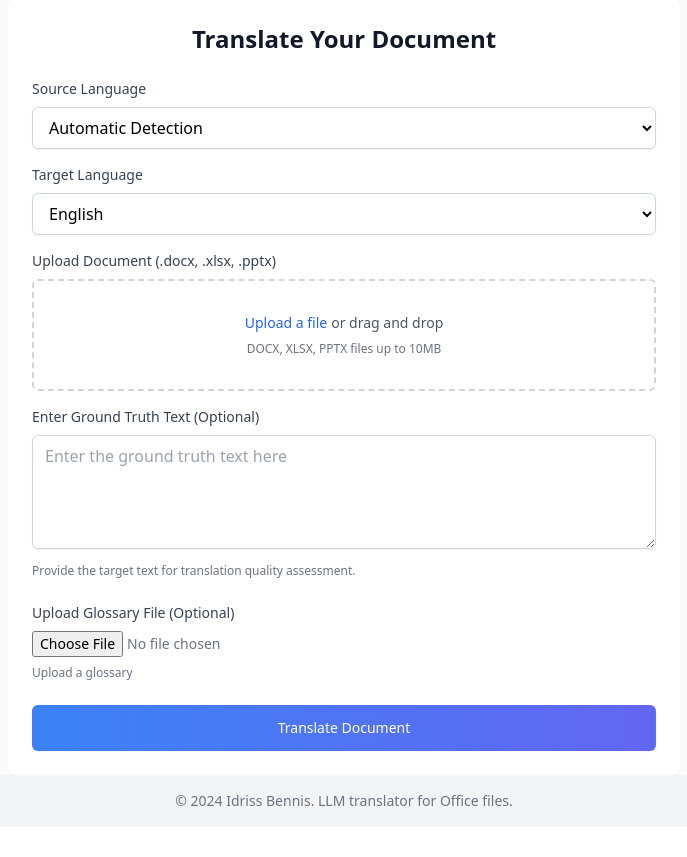
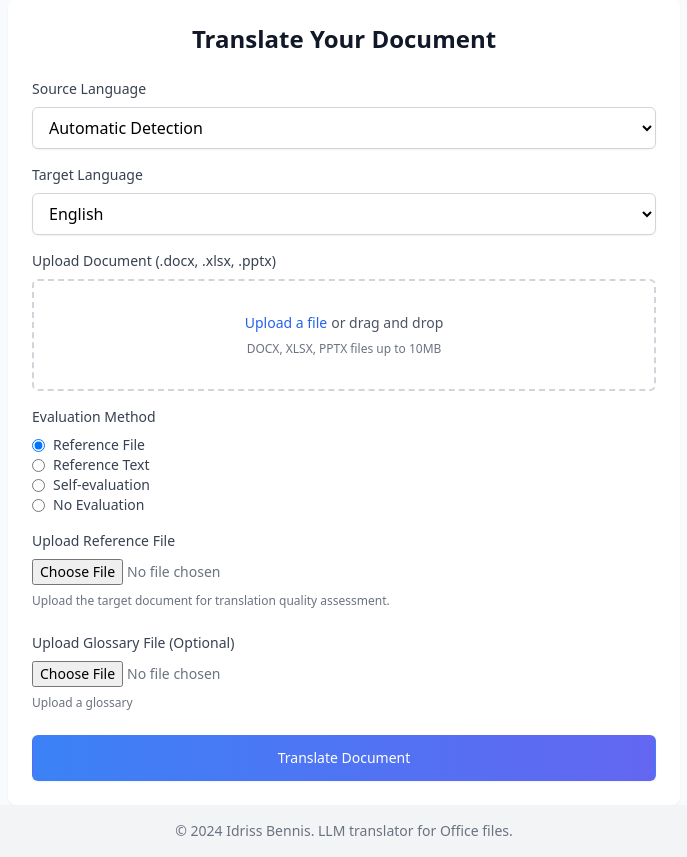
Before and after one commit to Idrissben/AI-Document-Translator, a Django app: page /upload/ in a window 1280 px wide. Shown: the part 101-958 px from the top of the page, without its empty margins (296-983 px from the left). Before the commit the page ends 907 px from the top, so only its background shows below. Run offline with Django 5.2, Linux system fonts and the light colour scheme.

Commit message:
Adding multiple evaluation options

```diff
--- a/translating_app/settings.py
+++ b/translating_app/settings.py
@@ -27,7 +27,7 @@ SECRET_KEY = "django-insecure--4y5j28!^_s(qgygs23e^t8j^k19w5s!r$gu!=pb1@pdhlk%sv
 DEBUG = True
 
 ALLOWED_HOSTS: list[str] = [
-    "localhost",
+    "127.0.0.1",
     "www.llmtranslate.org",
     "llmtranslate.org",
     "aitranslator-127d6b3bff17.herokuapp.com",
@@ -36,7 +36,8 @@ ALLOWED_HOSTS: list[str] = [
 CSRF_TRUSTED_ORIGINS = [
     "https://www.llmtranslate.org",
     "https://llmtranslate.org",
-    "https://aitranslator-127d6b3bff17.herokuapp.com",]
+    "https://aitranslator-127d6b3bff17.herokuapp.com",
+]
 
 # Application definition
 
--- a/translating_app/templates/translating_app/upload.html
+++ b/translating_app/templates/translating_app/upload.html
@@ -102,32 +102,64 @@
                             </div>
                         </div>
 
-                        <!--  Ground Truth in the form of a file
+                        <!-- Evaluation Method Section -->
                         <div class="space-y-2">
                             <label class="block text-sm font-medium text-gray-700">
-                                Upload Ground Truth File (Optional)
+                                Evaluation Method
+                            </label>
+                            <div class="mt-1">
+                                <div class="flex items-center">
+                                    <input type="radio" name="evaluation_method" value="reference_file" id="evaluation_reference_file" class="form-radio" checked>
+                                    <label for="evaluation_reference_file" class="ml-2 block text-sm text-gray-700">
+                                        Reference File
+                                    </label>
+                                </div>
+                                <div class="flex items-center">
+                                    <input type="radio" name="evaluation_method" value="reference_text" id="evaluation_reference_text" class="form-radio">
+                                    <label for="evaluation_reference_text" class="ml-2 block text-sm text-gray-700">
+                                        Reference Text
+                                    </label>
+                                </div>
+                                <div class="flex items-center">
+                                    <input type="radio" name="evaluation_method" value="self_evaluation" id="evaluation_self_evaluation" class="form-radio">
+                                    <label for="evaluation_self_evaluation" class="ml-2 block text-sm text-gray-700">
+                                        Self-evaluation
+                                    </label>
+                                </div>
+                                <div class="flex items-center">
+                                    <input type="radio" name="evaluation_method" value="no_evaluation" id="evaluation_no_evaluation" class="form-radio">
+                                    <label for="evaluation_no_evaluation" class="ml-2 block text-sm text-gray-700">
+                                        No Evaluation
+                                    </label>
+                                </div>
+                            </div>
+                        </div>
+
+                        <!-- Reference File Upload Section -->
+                        <div class="space-y-2" id="referenceFileSection">
+                            <label class="block text-sm font-medium text-gray-700">
+                                Upload Reference File
                             </label>
                             <div class="mt-1 flex items-center">
-                                <input type="file" name="ground_truth" accept=".docx, .xlsx, .pptx" class="w-full text-sm text-gray-500">
+                                <input type="file" name="reference_file" accept=".docx, .xlsx, .pptx" class="w-full text-sm text-gray-500">
                             </div>
                             <p class="mt-2 text-xs text-gray-500">
                                 Upload the target document for translation quality assessment.
                             </p>
-                        </div> -->
+                        </div>
 
-                        <!-- Ground Truth Input Section in the form of a string-->
-                        <div class="space-y-2">
+                        <!-- Reference Text Input Section -->
+                        <div class="space-y-2 hidden" id="referenceTextSection">
                             <label class="block text-sm font-medium text-gray-700">
-                                Enter Ground Truth Text (Optional)
+                                Enter Reference Text
                             </label>
                             <div class="mt-1">
-                                <textarea name="ground_truth_text" rows="4" class="w-full rounded-md border border-gray-300 py-2 px-3 shadow-sm focus:border-blue-500 focus:outline-none focus:ring-1 focus:ring-blue-500" placeholder="Enter the ground truth text here"></textarea>
+                                <textarea name="reference_text" rows="4" class="w-full rounded-md border border-gray-300 py-2 px-3 shadow-sm focus:border-blue-500 focus:outline-none focus:ring-1 focus:ring-blue-500" placeholder="Enter the reference text here"></textarea>
                             </div>
                             <p class="mt-2 text-xs text-gray-500">
                                 Provide the target text for translation quality assessment.
                             </p>
                         </div>
-
 
                         <!-- File Selected Alert (hidden by default) -->
                         <div id="fileAlert" class="hidden bg-green-50 border border-green-200 rounded-md p-4">
@@ -142,7 +174,7 @@
                         </div>
                     </div>
 
-                    <!-- Glossary Truth Upload Section -->
+                    <!-- Glossary Upload Section -->
                     <div class="space-y-2">
                         <label class="block text-sm font-medium text-gray-700">
                             Upload Glossary File (Optional)
@@ -221,6 +253,34 @@
             document.getElementById('loadingIcon').classList.remove('hidden');
             document.getElementById('buttonText').textContent = 'Translating...';
         });
+
+        // Evaluation method handling
+        const evaluationRadios = document.querySelectorAll('input[name="evaluation_method"]');
+        const referenceFileSection = document.getElementById('referenceFileSection');
+        const referenceTextSection = document.getElementById('referenceTextSection');
+
+        function updateEvaluationSections() {
+            const selectedValue = document.querySelector('input[name="evaluation_method"]:checked').value;
+            if (selectedValue === 'reference_file') {
+                referenceFileSection.classList.remove('hidden');
+                referenceTextSection.classList.add('hidden');
+            } else if (selectedValue === 'reference_text') {
+                referenceFileSection.classList.add('hidden');
+                referenceTextSection.classList.remove('hidden');
+            } else {
+                // Self-evaluation or No Evaluation
+                referenceFileSection.classList.add('hidden');
+                referenceTextSection.classList.add('hidden');
+            }
+        }
+
+        // Add event listeners to the radio buttons
+        evaluationRadios.forEach(radio => {
+            radio.addEventListener('change', updateEvaluationSections);
+        });
+
+        // Initialize the display
+        updateEvaluationSections();
     </script>
 </body>
 </html>
--- a/translating_app/views.py
+++ b/translating_app/views.py
@@ -1,10 +1,13 @@
 # type: ignore
+import os
+import json
+from langfuse import Langfuse
 from django.conf import settings
 from django.shortcuts import render
 from django.http import JsonResponse
 from django.core.files.storage import default_storage
 from django.views.decorators.csrf import csrf_protect
-from src.llm_translator.translator import initialize_model, translate_text
+from src.llm_translator.translator import initialize_model
 from src.llm_translator.utils import (
     read_docx,
     write_docx,
@@ -12,11 +15,13 @@ from src.llm_translator.utils import (
     write_pptx,
     read_excel,
     write_excel,
-    calculate_metric,
 )
-import os
-import json
-from langfuse import Langfuse
+from .utils import (
+    process_docx_file,
+    process_pptx_file,
+    process_xlsx_file,
+    evaluate_translation,
+)
 
 langfuse = Langfuse()
 
@@ -27,10 +32,10 @@ def upload_and_translate(request):
         try:
             # Get form data
             uploaded_file = request.FILES["document"]
-            ground_truth = request.POST.get("ground_truth_text")
-            glossary_file = request.FILES.get("glossary")
+            evaluation_method = request.POST.get("evaluation_method")
             source_lang = request.POST.get("source_language", "auto")
             target_lang = request.POST.get("target_language", "en")
+            glossary_file = request.FILES.get("glossary")
 
             # Validate file size (10MB limit)
             if uploaded_file.size > 10 * 1024 * 1024:
@@ -42,7 +47,7 @@ def upload_and_translate(request):
             temp_dir = os.path.join(settings.MEDIA_ROOT, "temp")
             os.makedirs(temp_dir, exist_ok=True)
 
-            # Save the uploaded file and get the absolute path
+            # Save the uploaded file
             temp_file_name = os.path.join("temp", uploaded_file.name)
             temp_file_path = default_storage.save(temp_file_name, uploaded_file)
             temp_file_full_path = default_storage.path(temp_file_path)
@@ -52,80 +57,67 @@ def upload_and_translate(request):
             # Initialize model
             model = initialize_model("gpt-4o")
 
+            # Load glossary if provided
             if glossary_file:
                 glossary = json.load(glossary_file)
             else:
                 glossary = None
-
-            # Initialize variable to hold translated output
-            translated_output = None
 
             # Initialize langfuse tracing
             trace = langfuse.trace(name="AI Document Translator")
 
             # Process based on file type
             if file_extension == ".docx":
-                # Read .docx content using the absolute path
-                input_text = read_docx(temp_file_full_path)
+                translated_output, original_input = process_docx_file(
+                    temp_file_full_path,
+                    model,
+                    glossary,
+                    source_lang,
+                    target_lang,
+                    trace,
+                )
 
-                # Translate the text
-                translated_text = translate_text(
-                    input_text,
-                    model=model,
-                    glossary=glossary,
-                    source_lang=source_lang,
-                    target_lang=target_lang,
-                    trace=trace,
-                )
-                translated_output = translated_text
-
-                # Save translated .docx file under MEDIA_ROOT
+                # Save translated .docx file
                 output_file_name = f"translated_{target_lang}_{uploaded_file.name}"
                 output_file_path = os.path.join(settings.MEDIA_ROOT, output_file_name)
-                write_docx(translated_text, output_file_path)
+                write_docx(translated_output, output_file_path)
+
+                translated_output_text = translated_output  # For evaluation
 
             elif file_extension == ".pptx":
-                # Read .pptx content; slides_content is a list of slides,
-                # each slide is a list of (shape_index, text) tuples
-                slides_content = read_pptx(temp_file_full_path)
+                (
+                    translated_content,
+                    original_input,
+                    translated_output_text,
+                ) = process_pptx_file(
+                    temp_file_full_path,
+                    model,
+                    glossary,
+                    source_lang,
+                    target_lang,
+                    trace,
+                )
 
-                # Translate each text in each slide individually
-                translated_content = []
-                for slide_texts in slides_content:
-                    translated_slide_texts = []
-                    for shape_idx, text in slide_texts:
-                        translated_text = translate_text(
-                            text,
-                            model=model,
-                            glossary=glossary,
-                            source_lang=source_lang,
-                            target_lang=target_lang,
-                            trace=trace,
-                        )
-                        translated_slide_texts.append((shape_idx, translated_text))
-                    translated_content.append(translated_slide_texts)
-
-                # Save translated .pptx file under MEDIA_ROOT
+                # Save translated .pptx file
                 output_file_name = f"translated_{target_lang}_{uploaded_file.name}"
                 output_file_path = os.path.join(settings.MEDIA_ROOT, output_file_name)
                 write_pptx(translated_content, output_file_path, temp_file_full_path)
 
             elif file_extension == ".xlsx":
-                # Read .xlsx content
-                excel_content = read_excel(temp_file_full_path)
+                (
+                    translated_content,
+                    original_input,
+                    translated_output_text,
+                ) = process_xlsx_file(
+                    temp_file_full_path,
+                    model,
+                    glossary,
+                    source_lang,
+                    target_lang,
+                    trace,
+                )
 
-                # Translate each row individually
-                translated_content = translate_text(
-                    excel_content,
-                    model=model,
-                    glossary=glossary,
-                    source_lang=source_lang,
-                    target_lang=target_lang,
-                    trace=trace,
-                )
-                translated_output = translated_content
-
-                # Save translated .xlsx file under MEDIA_ROOT
+                # Save translated .xlsx file
                 output_file_name = f"translated_{target_lang}_{uploaded_file.name}"
                 output_file_path = os.path.join(settings.MEDIA_ROOT, output_file_name)
                 write_excel(translated_content, output_file_path)
@@ -133,11 +125,70 @@ def upload_and_translate(request):
             else:
                 return JsonResponse({"error": "Unsupported file format"}, status=400)
 
-            # Prepare context for the template
-            if ground_truth and ground_truth.strip():
-                score = calculate_metric(ground_truth, translated_output)
+            # Handle evaluation method
+            reference_content = None
+            if evaluation_method == "reference_file":
+                reference_file = request.FILES.get("reference_file")
+                if not reference_file:
+                    return JsonResponse(
+                        {"error": "Reference file not provided"}, status=400
+                    )
+
+                # Save and read the reference file
+                ref_file_name = os.path.join("temp", reference_file.name)
+                ref_file_path = default_storage.save(ref_file_name, reference_file)
+                ref_file_full_path = default_storage.path(ref_file_path)
+                ref_file_extension = os.path.splitext(reference_file.name)[1].lower()
+
+                # Read reference content based on file type
+                if ref_file_extension == ".docx":
+                    reference_content = read_docx(ref_file_full_path)
+                elif ref_file_extension == ".pptx":
+                    slides_content = read_pptx(ref_file_full_path)
+                    reference_texts = [
+                        text for slide in slides_content for _, text in slide
+                    ]
+                    reference_content = "\n".join(reference_texts)
+                elif ref_file_extension == ".xlsx":
+                    excel_content = read_excel(ref_file_full_path)
+                    reference_texts = [
+                        str(cell) for row in excel_content for cell in row
+                    ]
+                    reference_content = "\n".join(reference_texts)
+                else:
+                    return JsonResponse(
+                        {"error": "Unsupported reference file format"}, status=400
+                    )
+
+                # Clean up reference file
+                default_storage.delete(ref_file_path)
+
+            elif evaluation_method == "reference_text":
+                reference_content = request.POST.get("reference_text")
+                if not reference_content:
+                    return JsonResponse(
+                        {"error": "Reference text not provided"}, status=400
+                    )
+            elif evaluation_method == "self_evaluation":
+                # No additional data needed for self-evaluation
+                pass
+            elif evaluation_method == "no_evaluation":
+                # No evaluation needed
+                pass
             else:
-                score = None
+                return JsonResponse({"error": "Invalid evaluation method"}, status=400)
+
+            # Evaluate translation
+            score = evaluate_translation(
+                evaluation_method,
+                original_input,
+                translated_output_text,
+                source_lang,
+                target_lang,
+                model,
+                trace,
+                reference_content=reference_content,
+            )
 
             translated_file_url = settings.MEDIA_URL + output_file_name
 
```
Also changed, not shown: translating_app/utils.py (added, +138 -0 lines).
